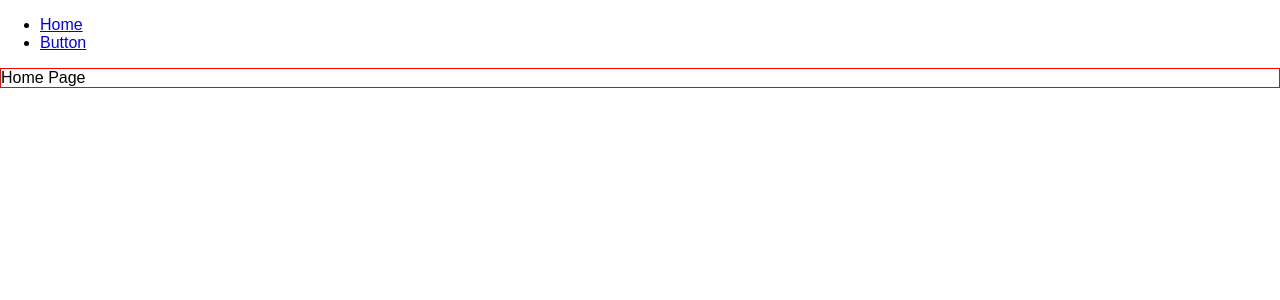
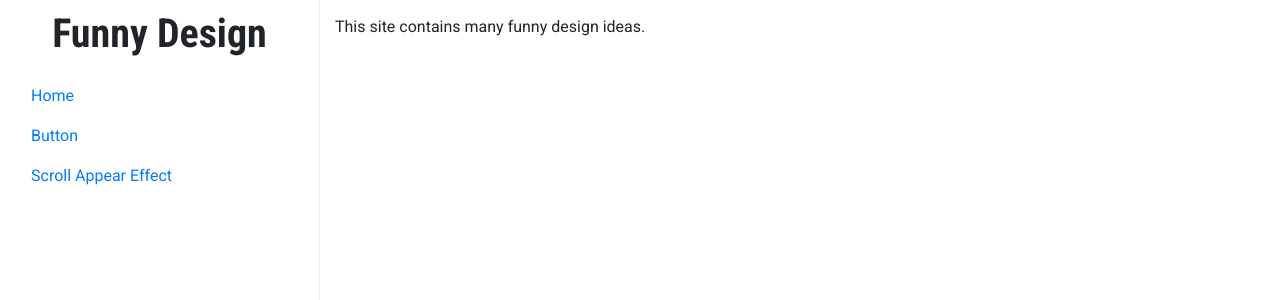
Before and after one commit to fangyishu/design, a React (Create React App) app: page / in a window 1280 px wide. Shown: the top 300 px of the page. Built offline with nearby package versions, Linux system fonts and the light colour scheme.

Commit message:
Add navigation bar.

```diff
--- a/package.json
+++ b/package.json
@@ -4,6 +4,7 @@
   "private": true,
   "homepage": "https://fangyishu.github.io/design",
   "dependencies": {
+    "bootstrap": "^4.0.0-alpha.6",
     "react": "^15.6.1",
     "react-dom": "^15.6.1",
     "react-router-dom": "^4.1.1"
--- a/public/index.html
+++ b/public/index.html
@@ -36,5 +36,6 @@
       To begin the development, run `npm start` or `yarn start`.
       To create a production bundle, use `npm run build` or `yarn build`.
     -->
+    <link href="https://fonts.googleapis.com/css?family=Roboto+Condensed:400,400i,700,700i|Roboto+Mono:400,400i,700,700i|Roboto:400,400i,700,700i" rel="stylesheet">
   </body>
 </html>
--- a/src/App/App.js
+++ b/src/App/App.js
@@ -3,25 +3,45 @@ import { Route, Switch, Link } from "react-router-dom";
 
 import Home from "../Home/Home";
 import Button from "../design/Button/Button";
+import ScrollAppearEffect from "../design/ScrollAppearEffect/ScrollAppearEffect";
 
 class App extends Component {
     render() {
         return (
+            <div className="container-fluid">
+                <div className="row">
+                    <div
+                        className="col-xs-12 col-sm-6 col-md-4 col-lg-3"
+                        style={{
+                            borderRight: "1px solid #eceeef"
+                        }}>
                         <div>
-                <div className="nav">
-                    <nav>
-                        <ul>
-                            <li><Link to="/">Home</Link></li>
-                            <li><Link to="/design/button">Button</Link></li>
+                            <h1
+                                style={{
+                                    textAlign: "center",
+                                    padding: "10px 0"
+                                }}
+                            >Funny Design</h1>
+                        </div>
+
+                        <ul className="nav flex-column">
+                            <li className="nav-item"><Link className="nav-link" to="/">Home</Link></li>
+                            <li className="nav-item"><Link className="nav-link" to="/design/button">Button</Link></li>
+                            <li className="nav-item"><Link className="nav-link" to="/design/scroll-appear">Scroll Appear Effect</Link></li>
                         </ul>
-                    </nav>
-
                     </div>
-                <div className="content">
+                    <div className="col-xs-12 col-sm-6 col-md-8 col-lg-9" style={{
+                        paddingTop: "15px",
+                        paddingBottom: "15px",
+                        height: "100vh",
+                        overflow: "auto"
+                    }}>
                         <Switch>
                             <Route exact path="/" component={Home} />
                             <Route path="/design/button" component={Button} />
+                            <Route path="/design/scroll-appear" component={ScrollAppearEffect} />
                         </Switch>
+                    </div>
                 </div>
             </div>
         );
--- a/src/Home/Home.js
+++ b/src/Home/Home.js
@@ -3,7 +3,8 @@ import React, { Component } from "react";
 export default class Home extends Component {
     render() {
         return (
-            <div style={{border: "1px solid red"}}>Home Page</div>
+            <div style={{ }}
+            >This site contains many funny design ideas.</div>
         );
     }
 }
--- /dev/null
+++ b/src/design/ScrollAppearEffect/ScrollAppearEffect.js
@@ -0,0 +1,12 @@
+import React from "react";
+
+export default class ScrollAppearEffect extends React.Component {
+    render() {
+        return (
+            <div>
+                <p>Scroll Appear Effect</p>
+            </div>
+
+        );
+    }
+}
--- a/src/index.css
+++ b/src/index.css
@@ -1,5 +1,8 @@
 body {
-    margin: 0;
-    padding: 0;
-    font-family: sans-serif;
+    font-family: Roboto, "Helvetica Neue", Arial, sans-serif;
 }
+
+h1, h2, h3, h4, h5, h6 {
+    font-family: "Roboto Condensed", "Helvetica Neue", Arial, sans-serif;
+    font-weight: bold;
+}
--- a/src/index.js
+++ b/src/index.js
@@ -4,7 +4,9 @@ import { HashRouter } from "react-router-dom";
 
 import App from "./App/App";
 
+import "bootstrap/dist/css/bootstrap.css";
 import './index.css';
+
 
 ReactDOM.render(
     (
```
Lines whose indentation alone changed are shown as unchanged.
